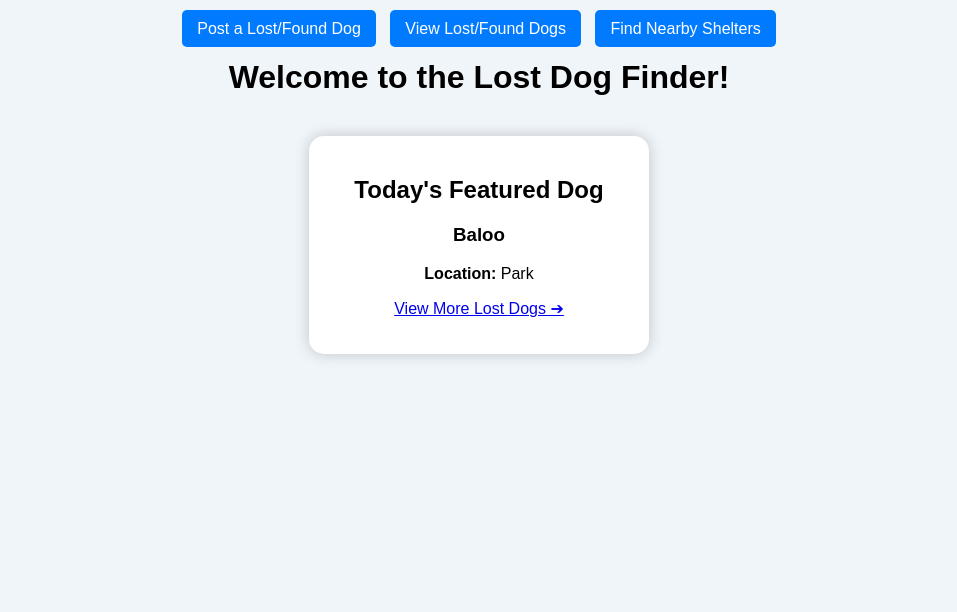
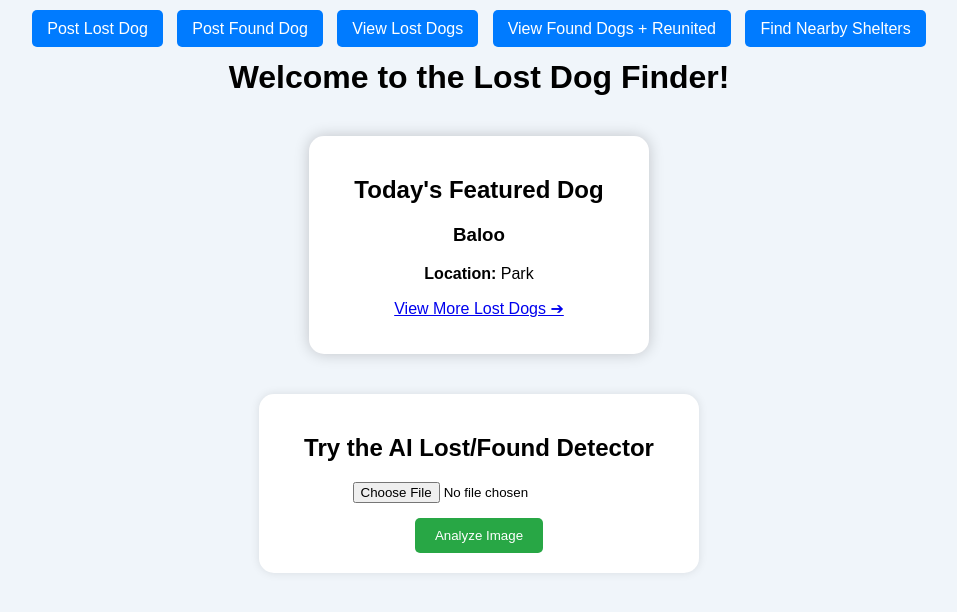
Before and after one commit to AlexanderApolskis/lost-dog-ai-app, a Flask app: page / in a window 1280 px wide. Shown: the top 612 px of the page, without its empty margins (161-1118 px from the left). Run offline with Flask 3, Linux system fonts and the light colour scheme.

Commit message:
Final updates: new routes, separated views, improved UI and ngrok support

```diff
--- a/app.py
+++ b/app.py
@@ -59,4 +59,4 @@ from routes.routes import routes
 app.register_blueprint(routes)
 
 if __name__ == '__main__':
-    app.run(debug=True)
+   app.run(debug=True, host='0.0.0.0', port=8000)
--- a/routes/routes.py
+++ b/routes/routes.py
@@ -95,6 +95,28 @@ def view_dogs():
 
     return render_template('view_dogs.html', posts=posts)
 
+@routes.route('/view_lost_dogs')
+def view_lost_dogs():
+    if os.path.exists('dog_posts.json'):
+        with open('dog_posts.json', 'r') as f:
+            posts = json.load(f)
+    else:
+        posts = []
+
+    lost_dogs = [post for post in posts if post.get('dog_status') == 'Lost']
+    return render_template('view_dogs.html', posts=lost_dogs)
+
+@routes.route('/view_found_dogs')
+def view_found_dogs():
+    if os.path.exists('dog_posts.json'):
+        with open('dog_posts.json', 'r') as f:
+            posts = json.load(f)
+    else:
+        posts = []
+
+    found_or_reunited = [post for post in posts if post.get('dog_status') in ['Found', 'Reunited']]
+    return render_template('view_dogs.html', posts=found_or_reunited)
+
 @routes.route('/view_shelters')
 def view_shelters():
     if os.path.exists('dog_posts.json'):
@@ -128,6 +150,7 @@ def mark_reunited(dog_name):
         return "Dog marked as reunited! 🎉 <a href='/view_dogs'>Go back</a>"
     else:
         return "Dog not found or already reunited.", 404
+
 @routes.route('/success_stories')
 def success_stories():
     if os.path.exists('dog_posts.json'):
@@ -139,3 +162,11 @@ def success_stories():
     reunited_posts = [post for post in posts if post.get('dog_status') == 'Reunited']
 
     return render_template('success_stories.html', posts=reunited_posts)
+
+@routes.route('/post_lost_dog')
+def post_lost_dog():
+    return render_template('post_dog.html', prefill_status='Lost')
+
+@routes.route('/post_found_dog')
+def post_found_dog():
+    return render_template('post_dog.html', prefill_status='Found')
--- a/templates/index.html
+++ b/templates/index.html
@@ -37,13 +37,37 @@
             border-radius: 10px;
             margin-bottom: 15px;
         }
+        .upload-section {
+            background-color: white;
+            padding: 20px;
+            margin: 30px auto;
+            width: 400px;
+            border-radius: 15px;
+            box-shadow: 0 0 10px rgba(0,0,0,0.1);
+        }
+        .upload-section input[type="file"] {
+            margin-bottom: 15px;
+        }
+        .upload-section button {
+            background-color: #28a745;
+            color: white;
+            padding: 10px 20px;
+            border: none;
+            border-radius: 5px;
+            cursor: pointer;
+        }
+        .upload-section button:hover {
+            background-color: #218838;
+        }
     </style>
 </head>
 <body>
 
     <div class="nav-bar">
-        <a href="/post_dog_form">Post a Lost/Found Dog</a>
-        <a href="/view_dogs">View Lost/Found Dogs</a>
+        <a href="/post_lost_dog">Post Lost Dog</a>
+        <a href="/post_found_dog">Post Found Dog</a>
+        <a href="/view_lost_dogs">View Lost Dogs</a>
+        <a href="/view_found_dogs">View Found Dogs + Reunited</a>
         <a href="/view_shelters">Find Nearby Shelters</a>
     </div>
 
@@ -52,18 +76,24 @@
     {% if featured_dog %}
     <div class="featured-card">
         <h2>Today's Featured Dog</h2>
-
         {% if featured_dog.get('dog_image_url') %}
             <img src="{{ featured_dog['dog_image_url'] }}" class="dog-image" alt="Featured Dog">
         {% endif %}
-
         <h3>{{ featured_dog['dog_name'] }}</h3>
         <p><strong>Location:</strong> {{ featured_dog['location'] }}</p>
-        <p><a href="/view_dogs">View More Lost Dogs ➔</a></p>
+        <p><a href="/view_lost_dogs">View More Lost Dogs ➔</a></p>
     </div>
     {% else %}
     <p>No featured dog at the moment.</p>
     {% endif %}
 
+    <div class="upload-section">
+        <h2>Try the AI Lost/Found Detector</h2>
+        <form action="/predict" method="post" enctype="multipart/form-data">
+            <input type="file" name="image" accept="image/*" required><br>
+            <button type="submit">Analyze Image</button>
+        </form>
+    </div>
+
 </body>
 </html>
```
Also changed, not shown: ngrok_recovery_codes.txt (added, +10 -0 lines), templates/post_dog.html (+24 -23 lines), templates/result.html (+49 -7 lines), README.md, static/uploaded.jpg, 1 other file.
